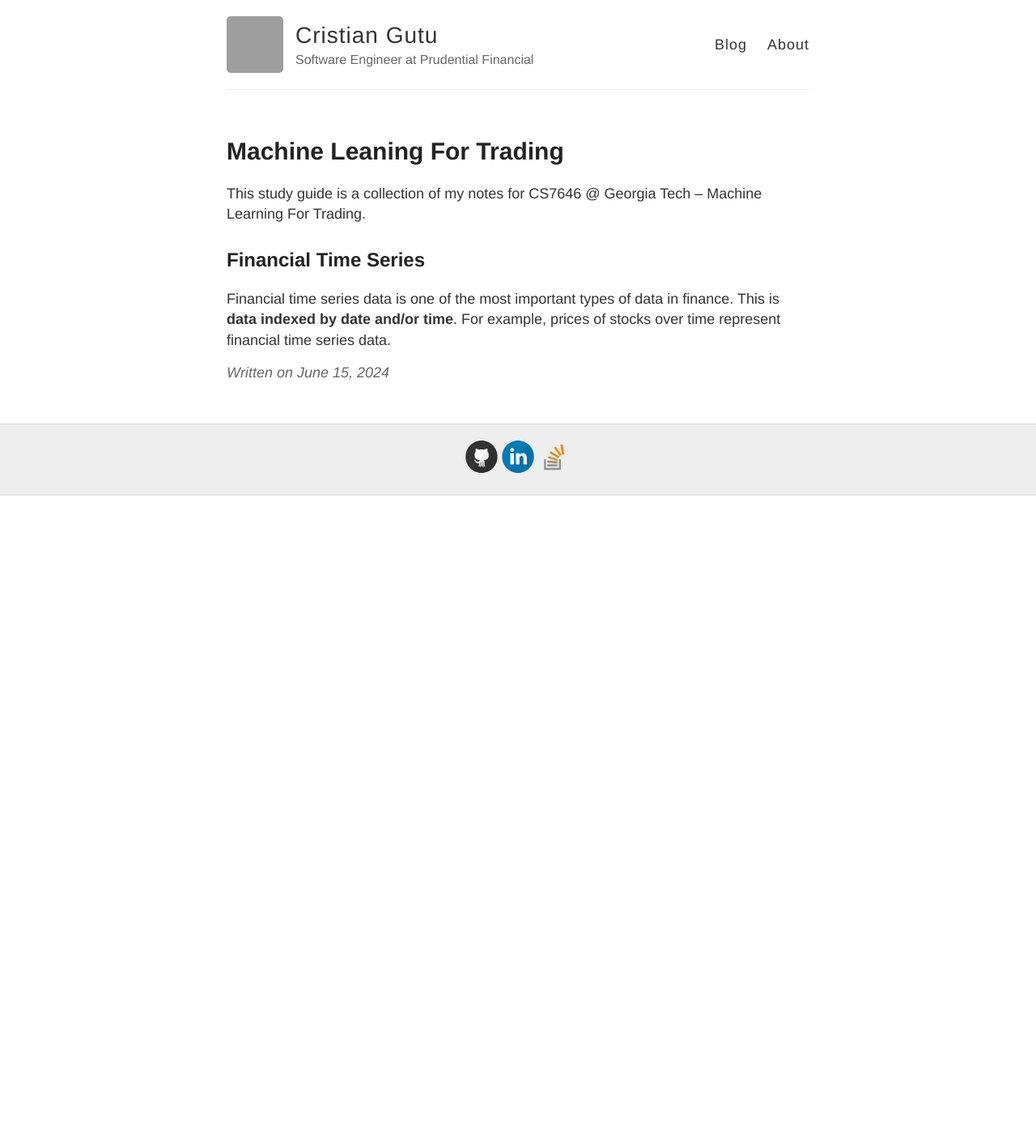
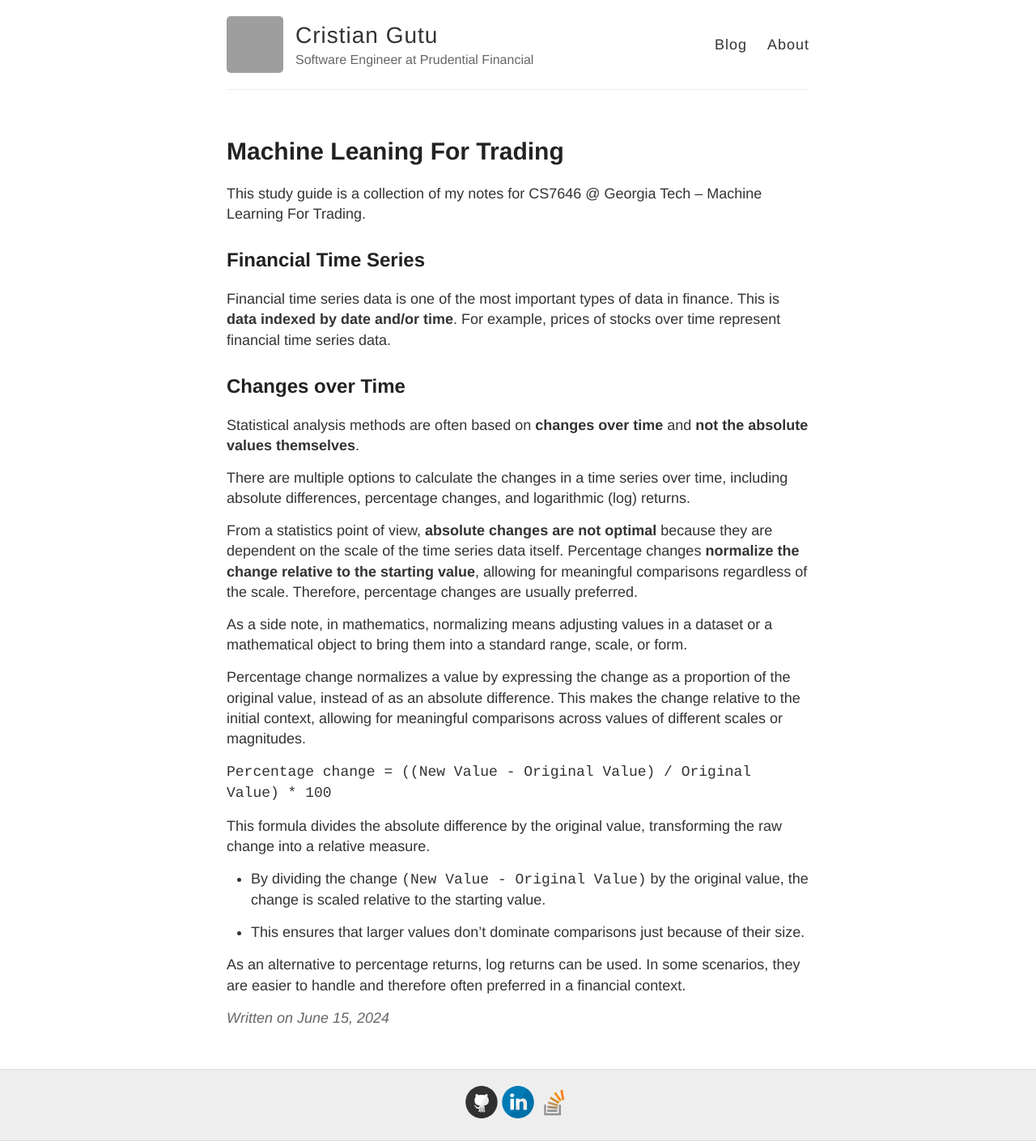
Before and after one commit to gutucristian/gutucristian.github.io, a Jekyll site: the page built from _posts/2024-06-15-Machine-Leaning-For-Trading.md, in a window 1280 px wide. Shown: the whole page at 81% size. Built offline with Jekyll 4.4.1, drawn with Linux system fonts in a browser that asks for light colours; our own code applies the rules of GitHub Pages for plain Markdown files; before the commit the page ends 900 px from its top, so only the background shows below that; grey boxes are pictures that could not be loaded.

Commit message:
Update 2024-06-15-Machine-Leaning-For-Trading.md

```diff
--- a/_posts/2024-06-15-Machine-Leaning-For-Trading.md
+++ b/_posts/2024-06-15-Machine-Leaning-For-Trading.md
@@ -3,3 +3,26 @@ This study guide is a collection of my notes for CS7646 @ Georgia Tech -- Machin
 ## Financial Time Series
 
 Financial time series data is one of the most important types of data in finance. This is **data indexed by date and/or time**. For example, prices of stocks over time represent financial time series data.
+
+## Changes over Time
+
+Statistical analysis methods are often based on **changes over time** and **not the absolute values themselves**.
+
+There are multiple options to calculate the changes in a time series over time, including absolute differences, percentage changes, and logarithmic (log) returns.
+
+From a statistics point of view, **absolute changes are not optimal** because they are dependent on the scale of the time series data itself. Percentage changes **normalize the change relative to the starting value**, allowing for meaningful comparisons regardless of the scale. Therefore, percentage changes are usually preferred.
+
+As a side note, in mathematics, normalizing means adjusting values in a dataset or a mathematical object to bring them into a standard range, scale, or form.
+
+Percentage change normalizes a value by expressing the change as a proportion of the original value, instead of as an absolute difference. This makes the change relative to the initial context, allowing for meaningful comparisons across values of different scales or magnitudes.
+
+`Percentage change = ((New Value - Original Value) / Original Value) * 100`
+
+This formula divides the absolute difference by the original value, transforming the raw change into a relative measure.
+
+- By dividing the change `(New Value - Original Value)` by the original value, the change is scaled relative to the starting value.
+
+- This ensures that larger values don’t dominate comparisons just because of their size.
+
+
+As an alternative to percentage returns, log returns can be used. In some scenarios, they are easier to handle and therefore often preferred in a financial context.
```
